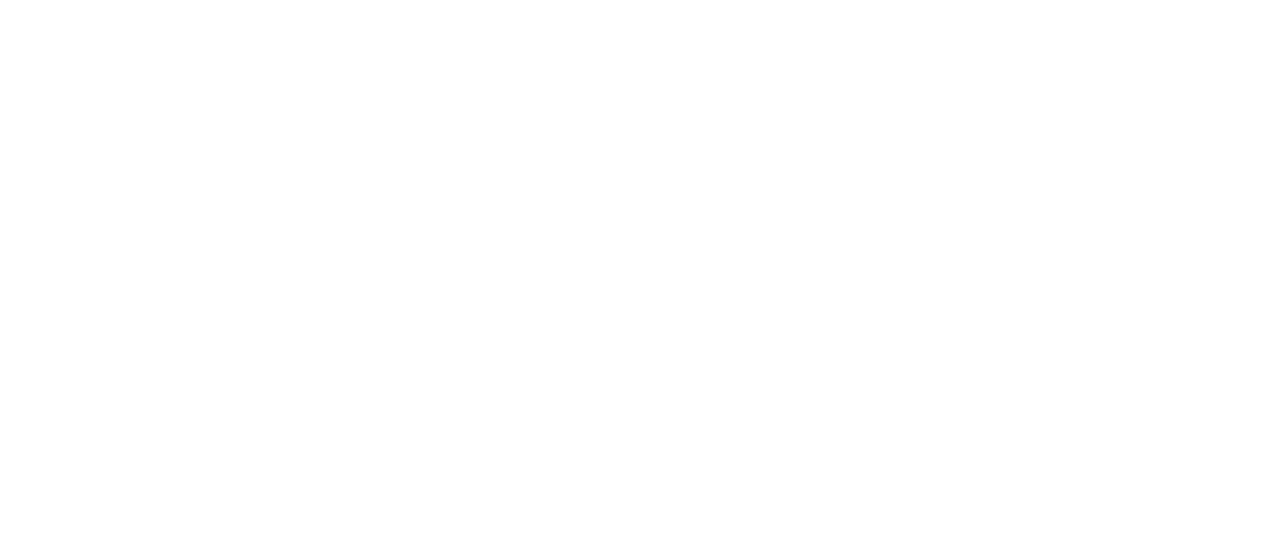
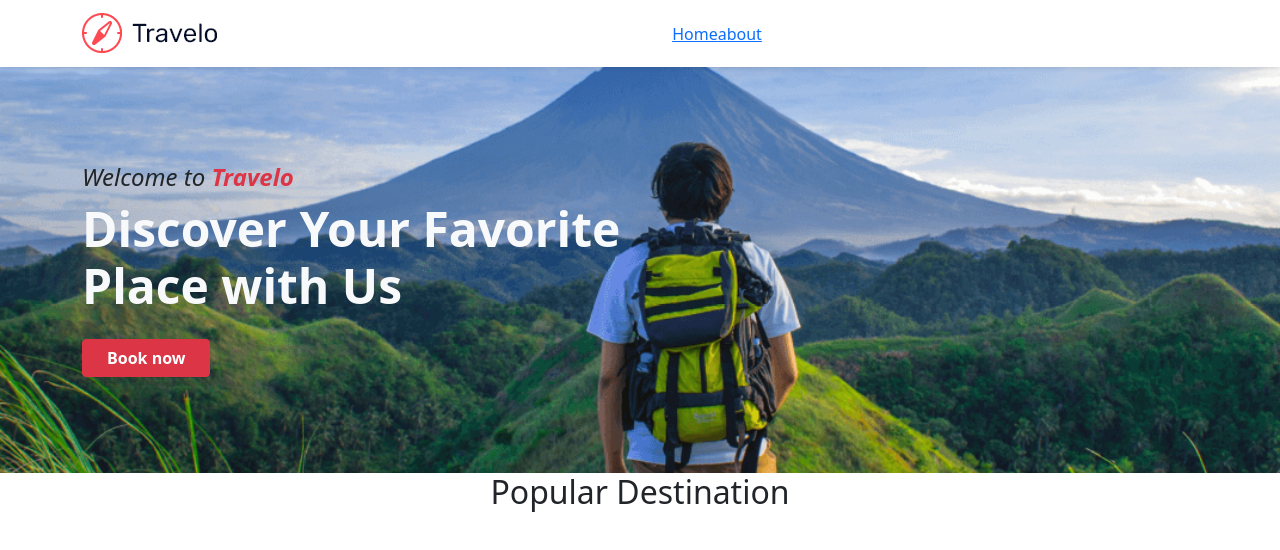
Before and after one commit to thekawsarhossain/tourism-portal-client-site, a React (Create React App) app: page / in a window 1280 px wide. Shown: the top 550 px of the page. Built offline with nearby package versions, Linux system fonts and the light colour scheme.

Commit message:
header and banner added

```diff
--- a/src/App.js
+++ b/src/App.js
@@ -1,10 +1,19 @@
-import logo from './logo.svg';
 import './App.css';
+import 'bootstrap/dist/css/bootstrap.min.css';
+import Header from './Components/Header/Header';
+import { BrowserRouter, Switch, Route } from 'react-router-dom';
+import Home from './Components/Home/Home';
 
 function App() {
   return (
     <div className="App">
-
+      <BrowserRouter>
+        <Header></Header>
+        <Switch>
+          <Route exact path="/"><Home></Home></Route>
+          <Route path="/home"><Home></Home></Route>
+        </Switch>
+      </BrowserRouter>
     </div>
   );
 }
--- /dev/null
+++ b/src/Components/Header/Header.css
@@ -0,0 +1,4 @@
+.custom-navbar{
+    z-index: 100;
+    position: sticky;
+}
--- a/src/Components/Header/Header.js
+++ b/src/Components/Header/Header.js
@@ -1,9 +1,24 @@
 import React from 'react';
+import logo from '../../images/logo.webp';
+import { Navbar, Container, Nav } from 'react-bootstrap';
+import { NavLink } from 'react-router-dom';
+import './Header.css';
 
 const Header = () => {
     return (
-        <div>
-
+        <div className="custom-navbar">
+            <Navbar expand="lg" className="shadow shadow-sm">
+                <Container>
+                    <Navbar.Brand href="#home"><img src={logo} alt="" /></Navbar.Brand>
+                    <Navbar.Toggle aria-controls="basic-navbar-nav" />
+                    <Navbar.Collapse id="basic-navbar-nav">
+                        <Nav className="mx-auto">
+                            <NavLink to="/home">Home</NavLink>
+                            <NavLink to="/about">about</NavLink>
+                        </Nav>
+                    </Navbar.Collapse>
+                </Container>
+            </Navbar>
         </div>
     );
 };
--- /dev/null
+++ b/src/Components/Home/Banner/Banner.css
@@ -0,0 +1,4 @@
+.custom-bg{
+    background: url(../../../images/banner.png) no-repeat fixed center;
+    background-size: cover;
+}
--- a/src/Components/Home/Banner/Banner.js
+++ b/src/Components/Home/Banner/Banner.js
@@ -0,0 +1,17 @@
+import React from 'react';
+import { Button, Container } from 'react-bootstrap';
+import './Banner.css';
+
+const Banner = () => {
+    return (
+        <div className="custom-bg py-5">
+            <Container className="text-start py-5">
+                <h4 className=" fst-italic">Welcome to <span className="text-danger fw-bold">Travelo</span></h4>
+                <h1 className="display-5 fw-bold text-light pb-3">Discover Your Favorite <br /> Place with Us</h1>
+                <Button variant="danger" className="fw-bold px-4">Book now</Button>
+            </Container>
+        </div >
+    );
+};
+
+export default Banner;
--- /dev/null
+++ b/src/Components/Home/Destinations/Destinations.js
@@ -0,0 +1,14 @@
+import React from 'react';
+import { Container } from 'react-bootstrap';
+
+const Destinations = () => {
+    return (
+        <div>
+            <Container>
+                <h2>Popular Destination</h2>
+            </Container>
+        </div>
+    );
+};
+
+export default Destinations;
--- a/src/Components/Home/Home.js
+++ b/src/Components/Home/Home.js
@@ -1,9 +1,12 @@
 import React from 'react';
+import Banner from './Banner/Banner';
+import Destinations from './Destinations/Destinations';
 
 const Home = () => {
     return (
         <div>
-
+            <Banner />
+            <Destinations />
         </div>
     );
 };
```
Also changed, not shown: src/images/banner.png (added), src/images/logo.webp (added).
